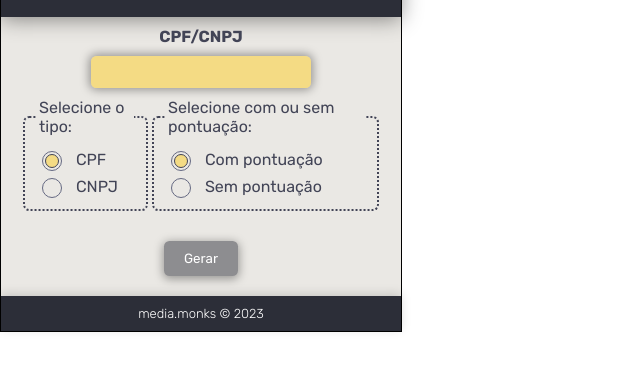
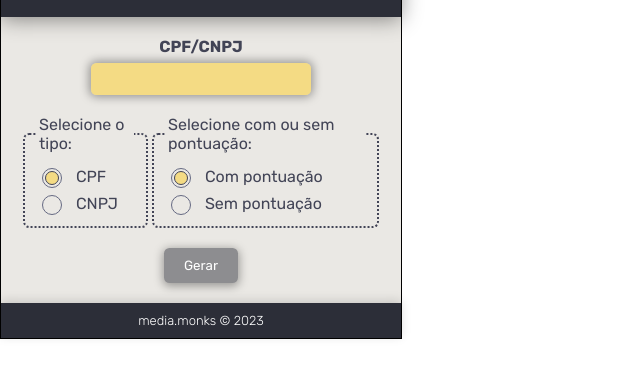
Before and after one commit to tonylimaoo/cpf-cnpj-generator-extension, a browser extension: page index.html in a window 1280 px wide. Shown: the part 52-430 px from the top of the page, without its empty margins (0-640 px from the left). Drawn offline with Linux system fonts and the light colour scheme.

Commit message:
More improvements on the style

```diff
--- a/index.html
+++ b/index.html
@@ -27,7 +27,7 @@
         </header>
         <form>
             <label>
-                <p class="generated-title">CPF/CNPJ</p>
+                <h4 class="generated-title">CPF/CNPJ</h4>
                 <input type="text" disabled name="gerado" class="generated-doc">
             </label>
             <div class="fields">
--- a/styles.css
+++ b/styles.css
@@ -48,8 +48,9 @@ h2 {
 
 .fields {
     display: flex;
-    margin: 10px 0;
+    margin-top: 20px;
     text-align: left;
+
 }
 
 .fields fieldset {
@@ -92,7 +93,8 @@ margin: 0 20px;
 }
 
 .generated-title {
-    margin: 10px;
+    margin-top: 20px;
+    margin-bottom: 7px;
     font-weight: bolder;
 }
 
```
